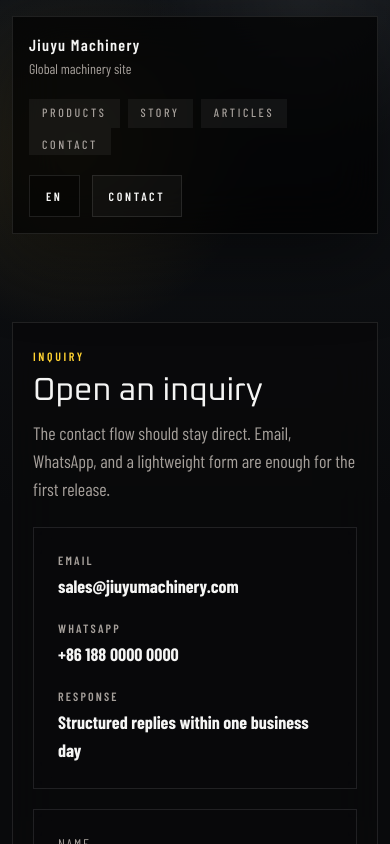
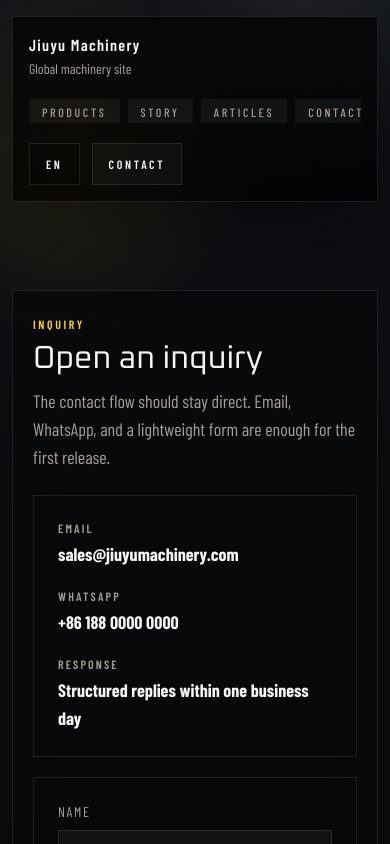
Before and after one commit to YSBZ/JY, a React (Vite) app: page /contact in a window 390 px wide. Shown: the top 844 px of the page. Built offline with nearby package versions, Linux system fonts and the light colour scheme.

Commit message:
fix: remove nav vertical scrollbar

```diff
--- a/src/ui/Shell.tsx
+++ b/src/ui/Shell.tsx
@@ -79,8 +79,8 @@ export function Shell({ children }: { children: ReactNode }) {
           <small className="text-sm text-stone-400">{copy.subtitle}</small>
         </div>
 
-        <NavigationMenu.Root className="overflow-x-auto">
-          <NavigationMenu.List className="flex flex-wrap justify-start gap-2 lg:justify-center">
+        <NavigationMenu.Root className="overflow-x-auto overflow-y-hidden">
+          <NavigationMenu.List className="flex min-w-max flex-nowrap justify-start gap-2 lg:min-w-0 lg:justify-center">
             {items.map((item) => (
               <NavMenuLink key={item.href} href={item.href}>
                 {item.label}
```
